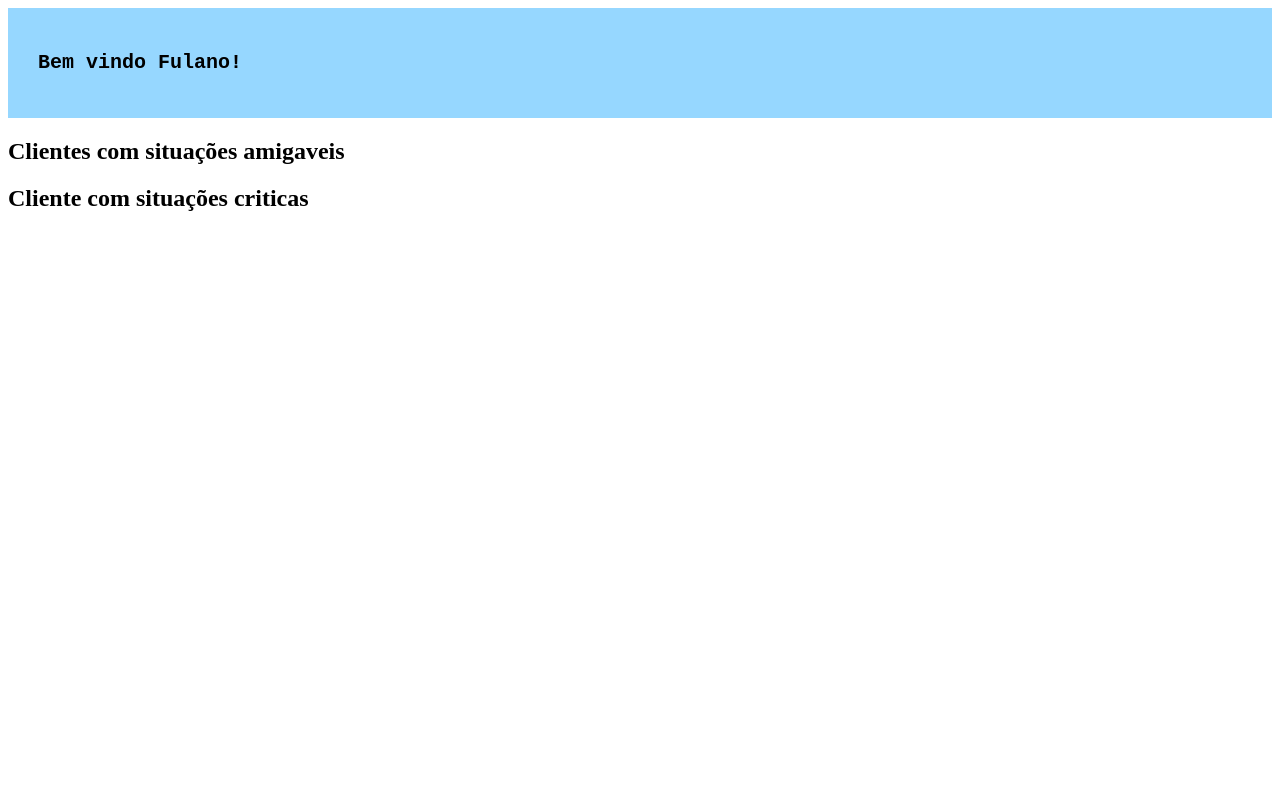
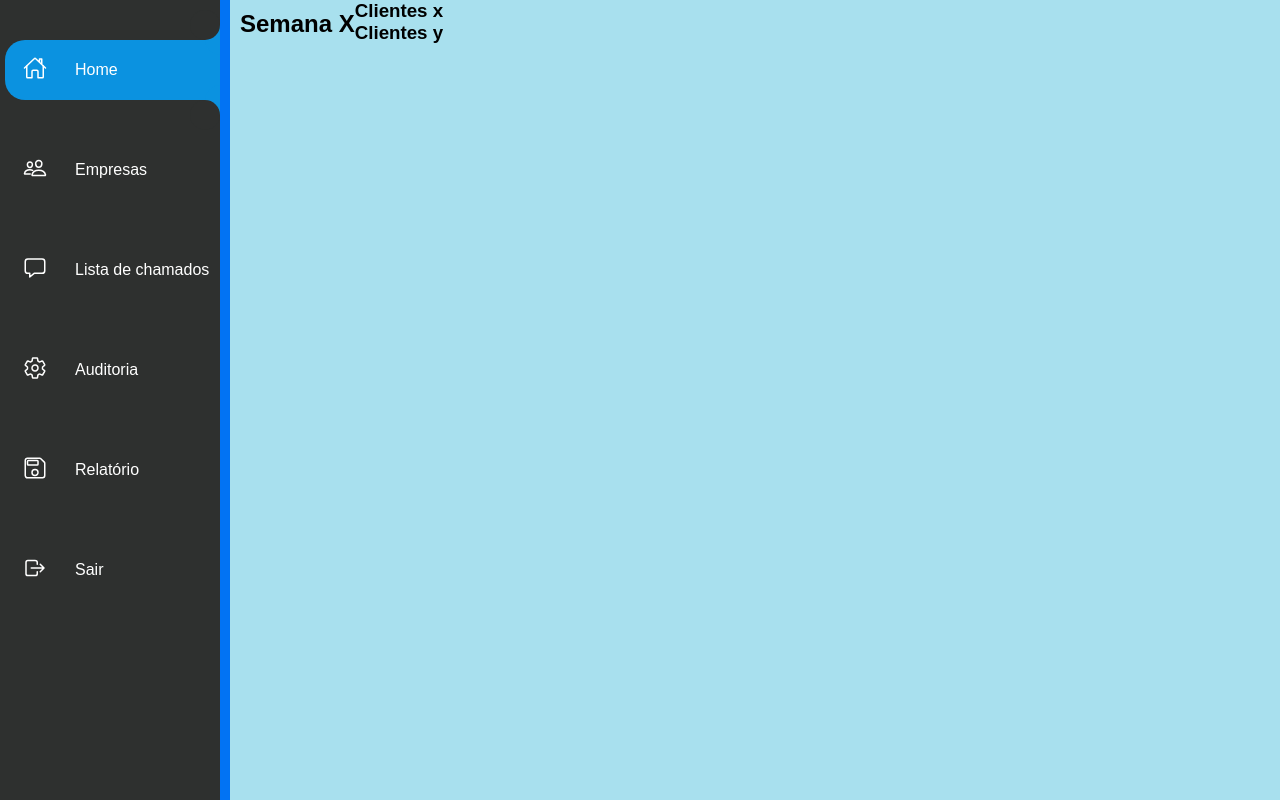
Before and after one commit to Diquinho/ProjetoTCC, a plain HTML site: page src/Index.html in a window 1280 px wide. Drawn offline with nearby package versions, Linux system fonts and the light colour scheme.

Commit message:
Criação de menu lateral

```diff
--- a/src/Index.html
+++ b/src/Index.html
@@ -7,17 +7,79 @@
 </head>
 <body>
 
-    <div class="titulo_inicial">
-        <h1>Bem vindo Fulano!</h1>
+    <div class="central">
+        <div class="menu_lateral">
+            <ul>
+                <li class="lista active">
+                    <a href="#">
+                        <span class="icon"><ion-icon name="home-outline"></ion-icon></span>
+                        <span class="title">Home</span>
+                    </a>
+                </li>
+            </ul>
+
+            <ul>
+                <li class="lista">
+                    <a href="#">
+                        <span class="icon"><ion-icon name="people-outline"></ion-icon></span>
+                        <span class="title">Empresas</span>
+                    </a>
+                </li>
+            </ul>
+
+            <ul>
+                <li class="lista">
+                    <a href="#">
+                        <span class="icon"><ion-icon name="chatbox-outline"></ion-icon></span>
+                        <span class="title">Lista de chamados</span>
+                    </a>
+                </li>
+            </ul>
+
+            <ul>
+                <li class="lista">
+                    <a href="#">
+                        <span class="icon"><ion-icon name="settings-outline"></ion-icon></span>
+                        <span class="title">Auditoria</ion-icon></span>
+                    </a>
+                </li>
+            </ul>
+
+            <ul>
+                <li class="lista">
+                    <a href="#">
+                        <span class="icon"><ion-icon name="save-outline"></ion-icon></ion-icon></span>
+                        <span class="title">Relatório</ion-icon></span>
+                    </a>
+                </li>
+            </ul>
+
+            <ul>
+                <li class="lista">
+                    <a href="#">
+                        <span class="icon"><ion-icon name="log-out-outline"></ion-icon></span>
+                        <span class="title">Sair</ion-icon></span>
+                    </a>
+                </li>
+            </ul>
+
+        </div>
+        <div class="parte_superior">
+            <h2>Semana X</h2>
+        </div>
+
+        <div class="textos">
+            <div class="texto1">
+                <h3>Clientes x</h3>
+            </div>
+
+            <div class="texto2">
+                <h3>Clientes y</h3>
+            </div>
+        </div>
+
     </div>
-
-    <div class="clientes_amigaveis">
-        <h2>Clientes com situações amigaveis</h2>
-    </div>
-
-    <div class="clientes_criticos">
-        <h2>Cliente com situações criticas</h2>
-    </div>
-
+    <script type="module" src="https://unpkg.com/ionicons@5.5.2/dist/ionicons/ionicons.esm.js"></script>
+    <script nomodule src="https://unpkg.com/ionicons@5.5.2/dist/ionicons/ionicons.js"></script>
 </body>
 </html>
--- a/src/index_css.css
+++ b/src/index_css.css
@@ -1,7 +1,121 @@
-.titulo_inicial {
-    font-size: 10px;
-    font-family: 'Courier New', Courier, monospace;
-    border: 30px solid transparent;
-    background-color: rgb(150, 215, 255);
+*{
+    margin: 0;
+    padding: 0;
+    box-sizing: border-box;
+    font-family: 'Poppins', sans-serif;
+}
 
+body {
+    height: 100%;
+    background: rgb(168, 224, 238);
 }
+
+.central {
+    display: flex;
+    flex-wrap: wrap;
+}
+
+.menu_lateral {
+    position: relative;
+    height: 800px;
+    background: rgb(46, 48, 47);
+    width: 70px;
+    box-shadow: 10px 0 0 rgb(2, 115, 243);
+    overflow-x: hidden;
+    transition: 0.5s;
+}
+
+.menu_lateral ul {
+    position: relative;
+    top: 0;
+    left: 0;
+    width: 100%;
+    padding-left: 5px;
+    padding-top: 40px;
+    border-left: 10px 0 0 #000;
+}
+
+.menu_lateral:hover {
+    width: 220px;
+}
+
+.menu_lateral ul li {
+    position: relative;
+    list-style: none;
+    width: 100%;
+    border-top-left-radius: 20px;
+    border-bottom-left-radius: 20px;
+}
+
+
+.menu_lateral ul li a {
+    position: relative;
+    display: flex;
+    width: 100%;
+    text-decoration: none;
+    color: #fff;
+}
+
+
+.menu_lateral ul li a .icon {
+    position: relative;
+    display: block;
+    min-width: 60px;
+    height: 60px;
+    text-align: center;
+    line-height: 70px;
+}
+
+.menu_lateral ul li a .icon ion-icon {
+    position: relative;
+    font-size: 1.5rem;
+    z-index: 1;
+}
+
+.menu_lateral ul li a .title {
+    position: relative;
+    display: block;
+    padding-left: 10px;
+    height: 60px;
+    line-height: 60px;
+    white-space: nowrap;
+}
+
+.menu_lateral ul li.active {
+    background: rgb(11, 146, 224);
+}
+
+.menu_lateral ul li.active a::before {
+    content: '';
+    position: absolute;
+    top: -30px;
+    right: 0;
+    width: 30px;
+    height: 30px;
+    background-color: rgb(46, 48, 47);
+    border-radius: 50%;
+    box-shadow: 15px 15px 0 rgb(11, 146, 224);
+}
+
+.menu_lateral ul li.active a::after {
+    content: '';
+    position: absolute;
+    bottom: -30px;
+    right: 0;
+    width: 30px;
+    height: 30px;
+    background-color: rgb(46, 48, 47);
+    border-radius: 50%;
+    box-shadow: 15px -15px 0 rgb(11, 146, 224);
+}
+
+.parte_superior {
+    font-family: 'Poppins', sans-serif;
+    padding-left: 20px;
+    padding-top: 10px;
+}
+
+.texto1 {
+    position: relative;
+    margin-bottom: auto;
+}
```
